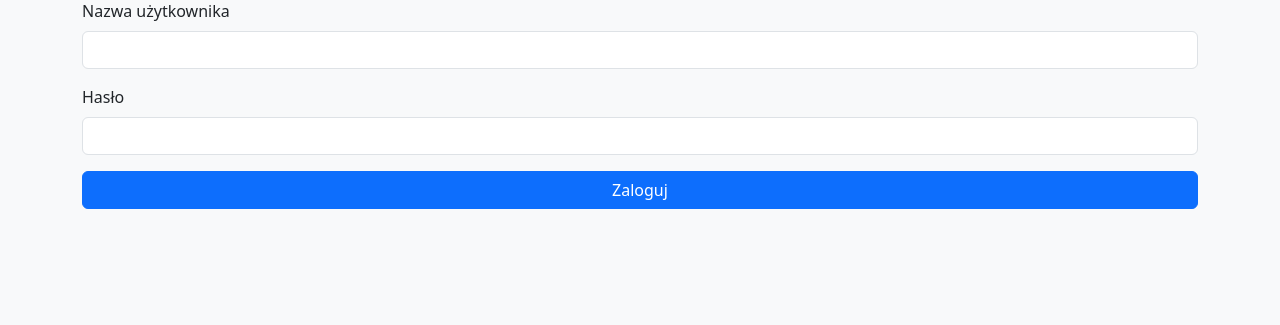
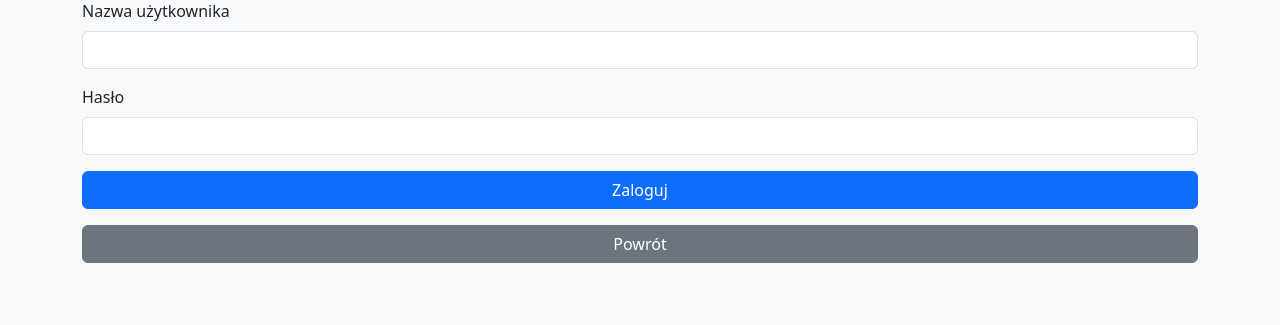
Before and after one commit to MeramQ/webSklep, a Django app: page /login/ in a window 1280 px wide. Shown: the part 111-436 px from the top of the page. Run offline with Django 5.2, Linux system fonts and the light colour scheme; some libraries are stand-ins or nearby versions.

Commit message:
added a button to go back from the login form

```diff
--- a/webMySklep/templates/login.html
+++ b/webMySklep/templates/login.html
@@ -27,6 +27,7 @@
             </div>
             <button type="submit" class="btn btn-primary w-100">Zaloguj</button>
         </form>
+        <a href="{% url 'index' %}" class="btn btn-secondary w-100 mt-3">Powrót</a>
     </div>
 </body>
 </html>
```
